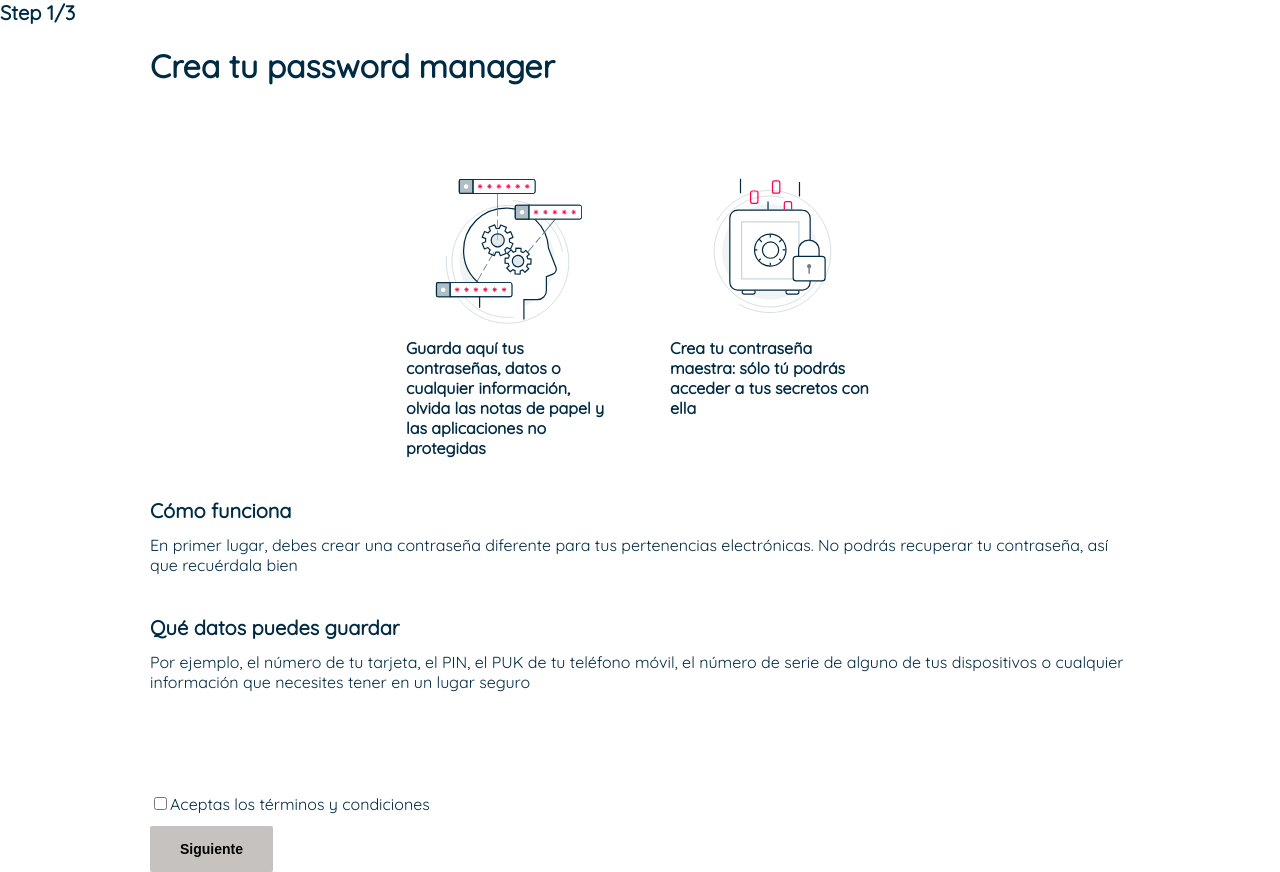
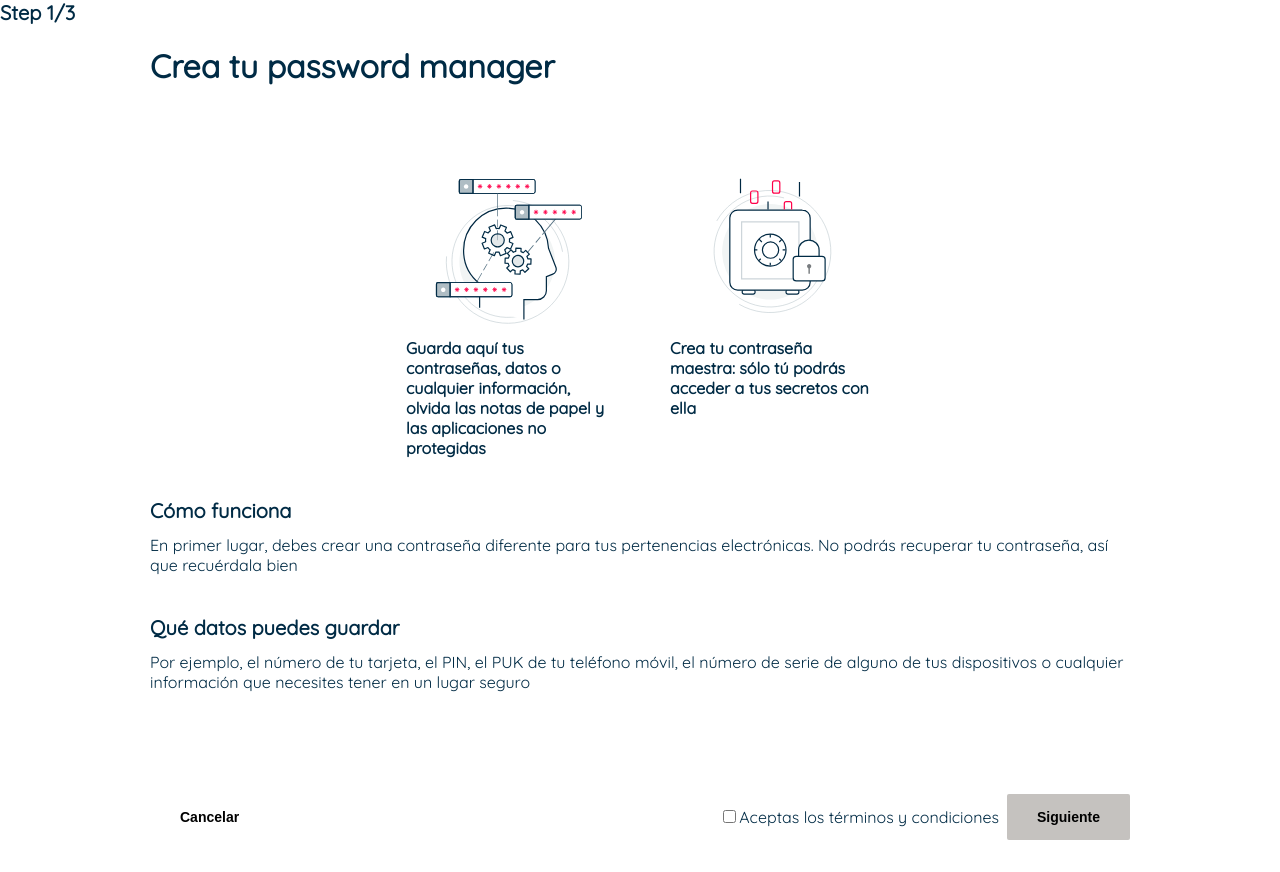
Before and after one commit to mvtercero/password-wizard, a React (Create React App) app: page / in a window 1280 px wide. Built offline with nearby package versions, Linux system fonts and the light colour scheme.

Commit message:
fix: validation reset

```diff
--- a/src/views/Form/index.js
+++ b/src/views/Form/index.js
@@ -11,6 +11,7 @@ const Step2 = ({ step, setStep, password, setPassword }) => {
       type: 'SET_PASSWORD',
       payload: { [target.name]: target.value },
     })
+    setErrors(errors)
   }
   const handleNext = (e) => {
     e.preventDefault()
--- a/src/views/Form/validation.js
+++ b/src/views/Form/validation.js
@@ -1,12 +1,12 @@
 export const isValidPassword = (values) => {
   let errors = {}
-  const regex= /^(?=\w*\d)(?=\w*[A-Z])$/
+  // const regex= /^(?=\w*\d)(?=\w*[A-Z])$/
   if (!values.password1) {
     errors.password1 = 'La contraseña maestra es necesaria'
   }
-  if(!regex.test(values.password1)) {
-    errors.password1 = 'La contraseña debe tener un número y una mayúscula'
-  }
+  // if(!regex.test(values.password1)) {
+  //   errors.password1 = 'La contraseña debe tener un número y una mayúscula'
+  // }
   if (!values.password2) {
     errors.password2 = 'Debes repetir la contraseña'
   }
--- a/src/views/ProductInformation/ProductInformation.css
+++ b/src/views/ProductInformation/ProductInformation.css
@@ -34,7 +34,19 @@
 }
 
 .product-info__check {
+  display: flex;
+  align-items: center;
+}
+
+.product-info__terms-conditions {
+  margin-right: 8px;
+}
+
+.product__buttons {
   margin: 12px 0;
+  display: flex;
+  justify-content: space-between;
+  align-items: flex-end;
 }
 
 h4 {
--- a/src/views/ProductInformation/index.js
+++ b/src/views/ProductInformation/index.js
@@ -37,15 +37,30 @@ const Step1 = ({ step, setStep }) => {
           <p>Por ejemplo, el número de tu tarjeta, el PIN, el PUK de tu teléfono móvil, el número de serie de alguno de tus dispositivos o cualquier información que necesites tener en un lugar seguro</p>
         </div>
         </div>
-        <div className="product-info__check">
+
+          <div className="product__buttons">
+            <Button
+              type="button"
+            >
+              Cancelar
+            </Button>
+            <div className="product-info__check">
+            <div className="product-info__terms-conditions">
               <input
                 type="checkbox"
                 checked={checked}
                 onChange={handleCheckbox}
               />
               Aceptas los términos y condiciones
+            </div>
+            <Button
+              onClick={handleNext} type="submit"
+              disabled={disabledButton}
+            >
+              Siguiente
+            </Button>
+            </div>
           </div>
-          <Button onClick={handleNext} type="submit" disabled={disabledButton}>Siguiente</Button>
       </div>
     )
 }
```
